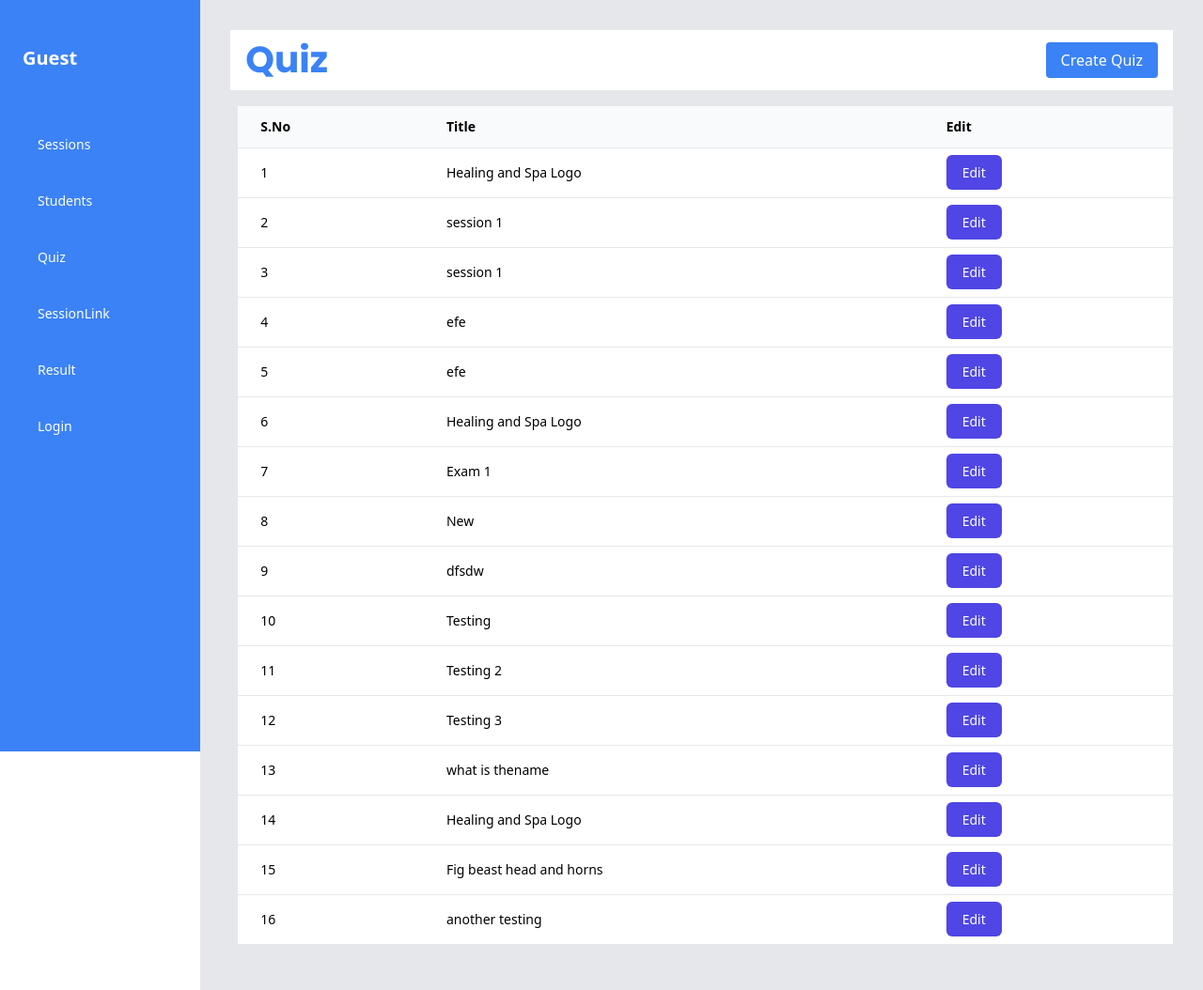
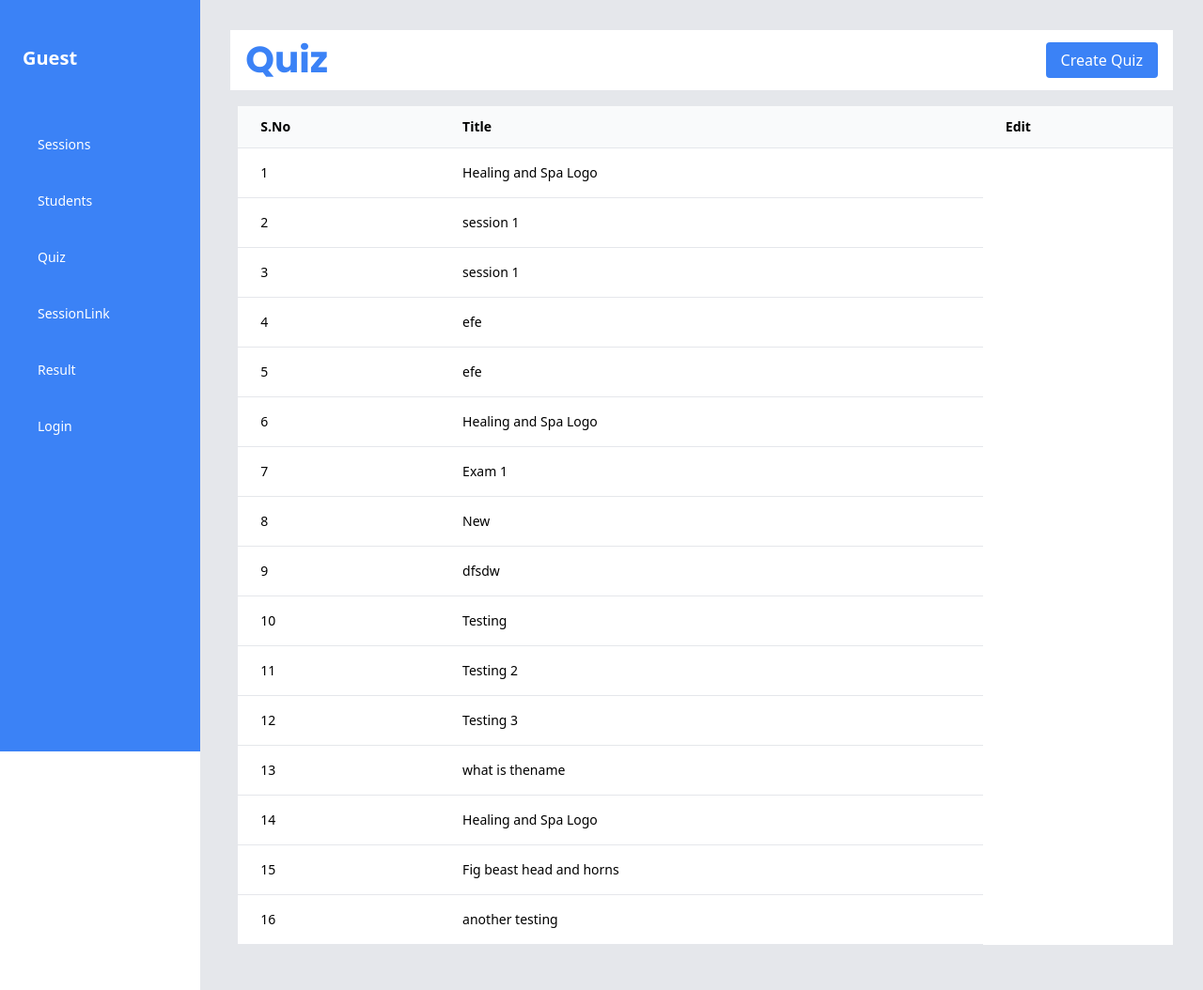
Before and after one commit to philipxpaul/ZMC-website, a Django app: template quiz/templates/quiz/Quiz.html in a window 1280 px wide. Shown: the whole page at 94% size. Run offline with Django 4.2, Linux system fonts and the light colour scheme; the template is opened without the code that fills it: values that come from a table or form of the project are taken from there, others are empty; data comes from the database, SQL or seed files in the repository.

Commit message:
remove quiz edit

```diff
--- a/quiz/templates/quiz/Quiz.html
+++ b/quiz/templates/quiz/Quiz.html
@@ -24,11 +24,11 @@
 <tr>
     <td class="px-6 py-4 whitespace-no-wrap border-b border-gray-200 text-left text-sm">{{ forloop.counter }}</td>
     <td class="px-6 py-4 whitespace-no-wrap border-b border-gray-200 text-left text-sm">{{ quiz.title }}</td>
-    <td class="px-6 py-4 whitespace-no-wrap border-b border-gray-200 text-left text-sm">
+    <!-- <td class="px-6 py-4 whitespace-no-wrap border-b border-gray-200 text-left text-sm">
         <a href="{% url 'quiz:edit_quiz' quiz.id %}" class="px-4 py-2 border border-transparent text-sm leading-5 font-medium rounded-md text-white bg-indigo-600 hover:bg-indigo-500 focus:outline-none focus:border-indigo-700 focus:shadow-outline-indigo active:bg-indigo-800 transition duration-150 ease-in-out">
             Edit
         </a>
-    </td>
+    </td> -->
 </tr>
 {% endfor %}
 
```
